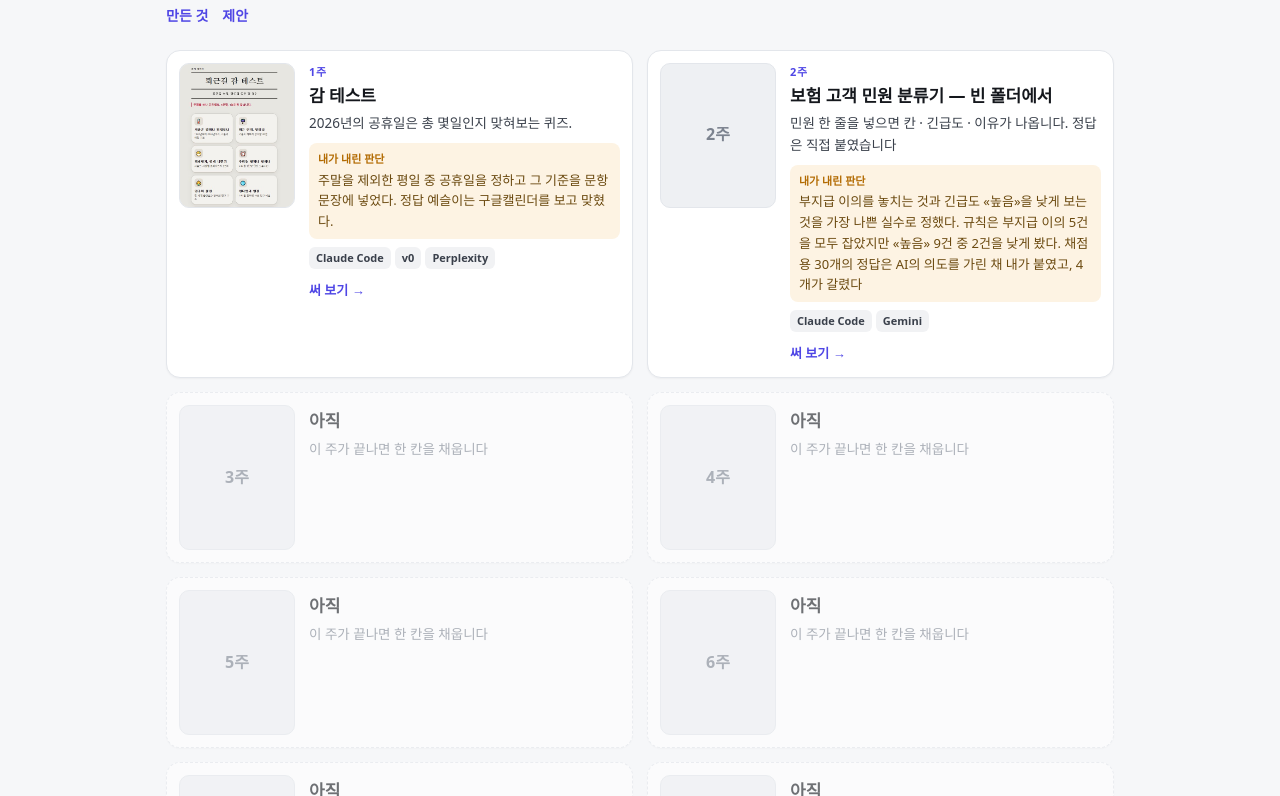
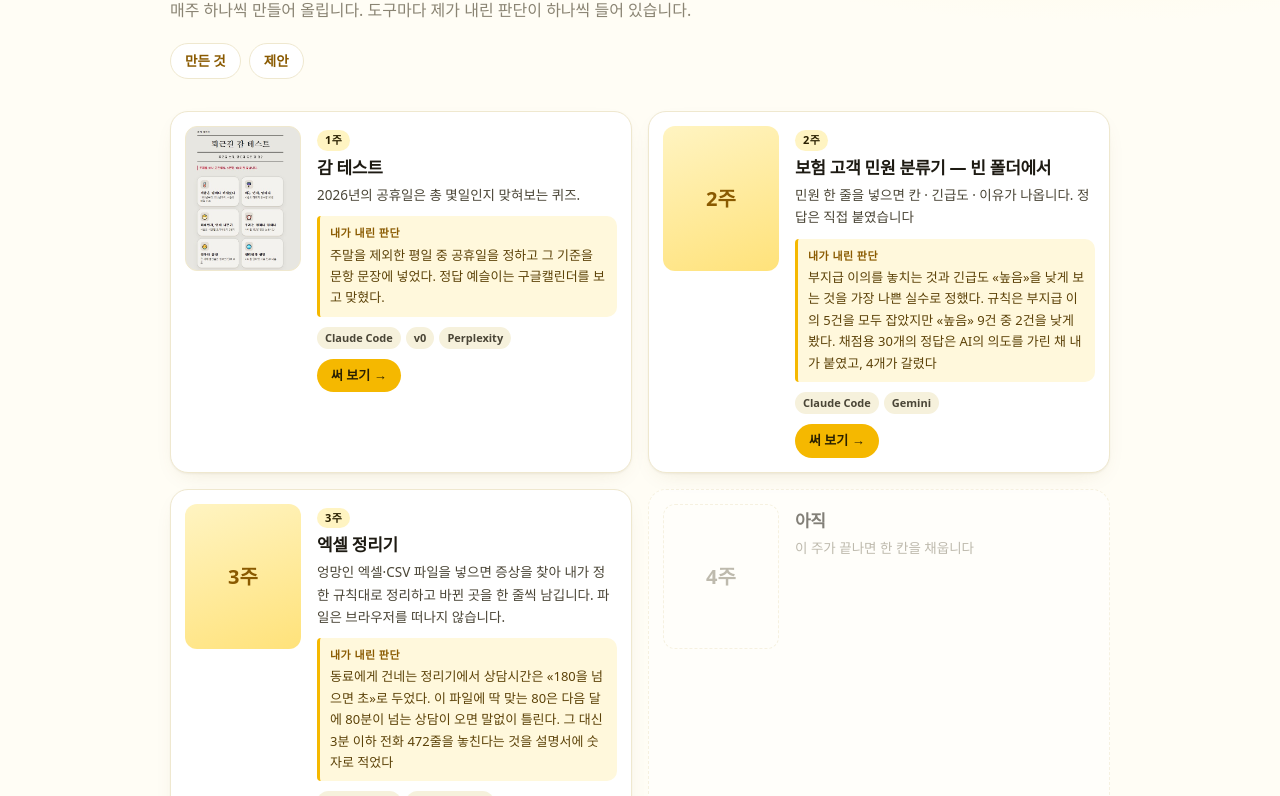
Before and after one commit to kimme0410-a11y/portfolio, a plain HTML site: page index.html in a window 1280 px wide. Shown: the part 163-959 px from the top of the page. Drawn offline with Linux system fonts and the light colour scheme.

Commit message:
3주 카드(엑셀 정리기) 추가, 화면을 노란 계열로 다듬음
Co-Authored-By: Claude Sonnet 5.5 <noreply@anthropic.com>

```diff
--- a/portfolio.json
+++ b/portfolio.json
@@ -8,7 +8,10 @@
      "ai": ["Claude Code", "v0", "Perplexity"], "url": "https://gam-test-chi.vercel.app", "img": "img/w1.jpg"},
     {"week": 2, "title": "보험 고객 민원 분류기 — 빈 폴더에서", "line": "민원 한 줄을 넣으면 칸 · 긴급도 · 이유가 나옵니다. 정답은 직접 붙였습니다",
      "judgment": "부지급 이의를 놓치는 것과 긴급도 «높음»을 낮게 보는 것을 가장 나쁜 실수로 정했다. 규칙은 부지급 이의 5건을 모두 잡았지만 «높음» 9건 중 2건을 낮게 봤다. 채점용 30개의 정답은 AI의 의도를 가린 채 내가 붙였고, 4개가 갈렸다",
-     "ai": ["Claude Code", "Gemini"], "url": "https://my-classifier-blond.vercel.app", "img": ""}
+     "ai": ["Claude Code", "Gemini"], "url": "https://my-classifier-blond.vercel.app", "img": ""},
+    {"week": 3, "title": "엑셀 정리기", "line": "엉망인 엑셀·CSV 파일을 넣으면 증상을 찾아 내가 정한 규칙대로 정리하고 바뀐 곳을 한 줄씩 남깁니다. 파일은 브라우저를 떠나지 않습니다.",
+     "judgment": "동료에게 건네는 정리기에서 상담시간은 «180을 넘으면 초»로 두었다. 이 파일에 딱 맞는 80은 다음 달에 80분이 넘는 상담이 오면 말없이 틀린다. 그 대신 3분 이하 전화 472줄을 놓친다는 것을 설명서에 숫자로 적었다",
+     "ai": ["Claude Code", "Google Colab"], "url": "https://cleaner-ten-mu.vercel.app/", "img": ""}
   ],
   "proposal": null
 }
--- a/style.css
+++ b/style.css
@@ -1,39 +1,65 @@
 :root {
-  --bg: #f6f7f9; --panel: #fff; --ink: #14171c; --body: #3a404b; --dim: #7c838f; --line: #e3e6eb;
-  --accent: #4f46e5; --accent-soft: #eef0ff; --warn: #b26a00; --warn-soft: #fdf3e3;
+  --bg: #fffdf5; --panel: #fff; --ink: #1d1a12; --body: #4a4536; --dim: #8a8473; --line: #efe8cf;
+  --accent: #f5b800; --accent-deep: #8a5a00; --accent-soft: #fff4c2; --accent-ink: #2a2000;
+  --warn: #8a5a00; --warn-soft: #fff8dc;
+  --shadow: 0 1px 2px rgba(60,45,0,.05), 0 8px 24px -12px rgba(120,90,0,.18);
 }
 * { box-sizing: border-box; }
-body { margin: 0; background: var(--bg); color: var(--body); line-height: 1.6;
+html { scroll-behavior: smooth; }
+body { margin: 0; color: var(--body); line-height: 1.65; font-size: 15px;
+  background: radial-gradient(900px 380px at 85% -80px, #ffe98a55, transparent 70%), var(--bg);
   font-family: Pretendard, "Apple SD Gothic Neo", "Malgun Gothic", system-ui, sans-serif; -webkit-font-smoothing: antialiased; }
-#app { max-width: 980px; margin: 0 auto; padding: 28px 16px 56px; }
-.hero { padding: 8px 0 22px; }
-.badge { display: inline-block; font-size: 12px; font-weight: 800; color: var(--accent); background: var(--accent-soft);
-  padding: 4px 10px; border-radius: 999px; }
-h1 { font-size: 30px; color: var(--ink); letter-spacing: -.8px; line-height: 1.25; margin: 10px 0 8px; }
+#app { max-width: 980px; margin: 0 auto; padding: 48px 20px 72px; }
+
+.hero { padding: 8px 0 32px; }
+.badge { display: inline-block; font-size: 12px; font-weight: 800; letter-spacing: .04em; color: var(--accent-ink);
+  background: var(--accent); padding: 5px 12px; border-radius: 999px; box-shadow: 0 4px 12px -4px #f5b80099; }
+h1 { font-size: clamp(28px, 5vw, 40px); color: var(--ink); letter-spacing: -1.2px; line-height: 1.2; margin: 16px 0 10px; font-weight: 800; }
 .muted { color: var(--dim); }
-.jump { display: flex; gap: 14px; margin-top: 12px; font-size: 14px; font-weight: 700; }
-.jump a { color: var(--accent); text-decoration: none; }
-.cards { display: grid; grid-template-columns: 1fr; gap: 14px; }
+#intro { font-size: 16px; max-width: 560px; margin: 0; }
+.jump { display: flex; gap: 8px; margin-top: 20px; font-size: 13.5px; font-weight: 700; }
+.jump a { color: var(--accent-deep); text-decoration: none; padding: 6px 14px; border-radius: 999px;
+  background: var(--panel); border: 1px solid var(--line); transition: background .15s, border-color .15s; }
+.jump a:hover { background: var(--accent-soft); border-color: var(--accent); }
+
+.cards { display: grid; grid-template-columns: 1fr; gap: 16px; }
 @media (min-width: 720px) { .cards { grid-template-columns: 1fr 1fr; } }
-.card { display: grid; grid-template-columns: 116px 1fr; gap: 14px; background: var(--panel); border: 1px solid var(--line);
-  border-radius: 14px; padding: 12px; box-shadow: 0 1px 2px rgba(20,23,28,.04); }
-.card img, .noimg { width: 116px; height: 145px; object-fit: cover; object-position: top; border-radius: 10px;
-  border: 1px solid var(--line); background: #eef0f3; }
-.noimg { display: flex; align-items: center; justify-content: center; font-weight: 800; color: var(--dim); }
-.card.empty { opacity: .6; border-style: dashed; }
-.wk { font-size: 11px; font-weight: 800; color: var(--accent); letter-spacing: .06em; }
-.card h3 { margin: 2px 0 4px; font-size: 17px; color: var(--ink); }
-.line { margin: 0 0 8px; font-size: 13.5px; }
-.judge { font-size: 13px; background: var(--warn-soft); color: #6b4a10; border-radius: 8px; padding: 7px 9px; }
-.judge b { display: block; font-size: 11px; color: var(--warn); margin-bottom: 2px; }
-.ai { display: flex; flex-wrap: wrap; gap: 4px; margin: 8px 0; }
-.ai span { font-size: 11px; font-weight: 700; padding: 2px 7px; border-radius: 6px; background: #f1f2f4; color: var(--body); }
-.go { font-size: 13px; font-weight: 800; color: var(--accent); text-decoration: none; }
-.go.off { color: var(--dim); font-weight: 600; }
-.proposal { margin-top: 26px; background: var(--panel); border: 1px solid var(--line); border-radius: 14px; padding: 20px 18px; }
-.proposal .label { font-size: 12px; font-weight: 800; color: var(--accent); letter-spacing: .06em; }
-.proposal h2 { font-size: 22px; color: var(--ink); margin: 6px 0 8px; letter-spacing: -.4px; }
-.proposal .ask { font-size: 16px; font-weight: 800; color: var(--ink); background: var(--accent-soft); border-radius: 10px; padding: 10px 12px; }
-.proposal h3 { font-size: 14px; color: var(--ink); margin: 16px 0 6px; }
+.card { display: grid; grid-template-columns: 116px 1fr; gap: 16px; background: var(--panel); border: 1px solid var(--line);
+  border-radius: 18px; padding: 14px; box-shadow: var(--shadow); transition: transform .18s ease, border-color .18s ease, box-shadow .18s ease; }
+.card:not(.empty):hover { transform: translateY(-3px); border-color: var(--accent); }
+.card img, .noimg { width: 116px; height: 145px; object-fit: cover; object-position: top; border-radius: 12px;
+  border: 1px solid var(--line); background: var(--accent-soft); }
+.noimg { display: flex; align-items: center; justify-content: center; font-weight: 800; font-size: 20px; color: var(--accent-deep);
+  background: linear-gradient(160deg, #fff4c2, #ffe27a); border: 0; }
+.card.empty { opacity: .55; border-style: dashed; box-shadow: none; }
+.card.empty .noimg { background: transparent; border: 1px dashed var(--line); color: var(--dim); }
+.wk { display: inline-block; font-size: 11px; font-weight: 800; color: var(--accent-ink); background: var(--accent-soft);
+  padding: 1px 8px; border-radius: 999px; letter-spacing: .04em; }
+.card h3 { margin: 6px 0 4px; font-size: 17px; line-height: 1.35; color: var(--ink); letter-spacing: -.3px; }
+.line { margin: 0 0 10px; font-size: 13.5px; }
+.judge { font-size: 13px; background: var(--warn-soft); color: #5c4208; border-left: 3px solid var(--accent);
+  border-radius: 4px 10px 10px 4px; padding: 8px 10px; }
+.judge b { display: block; font-size: 11px; letter-spacing: .04em; color: var(--warn); margin-bottom: 2px; }
+.ai { display: flex; flex-wrap: wrap; gap: 5px; margin: 10px 0; }
+.ai span { font-size: 11px; font-weight: 700; padding: 2px 8px; border-radius: 999px; background: #f6f1dc; color: var(--body); }
+.go { display: inline-block; font-size: 13px; font-weight: 800; color: var(--accent-ink); background: var(--accent);
+  padding: 6px 14px; border-radius: 999px; text-decoration: none; transition: background .15s, transform .15s; }
+.go:hover { background: #ffc61a; transform: translateX(2px); }
+.go:focus-visible, .jump a:focus-visible { outline: 3px solid var(--accent-deep); outline-offset: 2px; }
+.go.off { color: var(--dim); background: transparent; font-weight: 600; padding: 0; }
+
+.proposal { margin-top: 28px; background: var(--panel); border: 1px solid var(--line); border-radius: 18px; padding: 24px 22px; box-shadow: var(--shadow); }
+.proposal .label { display: inline-block; font-size: 12px; font-weight: 800; color: var(--accent-ink); background: var(--accent-soft);
+  padding: 2px 10px; border-radius: 999px; letter-spacing: .06em; }
+.proposal h2 { font-size: 24px; color: var(--ink); margin: 10px 0 10px; letter-spacing: -.5px; }
+.proposal .ask { font-size: 16px; font-weight: 800; color: var(--accent-ink); background: var(--accent-soft);
+  border-left: 4px solid var(--accent); border-radius: 4px 12px 12px 4px; padding: 12px 14px; }
+.proposal h3 { font-size: 14px; color: var(--ink); margin: 18px 0 6px; }
 .proposal ul { padding-left: 18px; margin: 0; font-size: 14px; }
-.fineprint { margin-top: 20px; font-size: 12px; color: var(--dim); text-align: center; }
+.fineprint { margin-top: 28px; font-size: 12px; color: var(--dim); text-align: center; }
+
+@media (max-width: 420px) {
+  .card { grid-template-columns: 1fr; }
+  .card img, .noimg { width: 100%; height: 160px; }
+}
+@media (prefers-reduced-motion: reduce) { * { transition: none !important; } html { scroll-behavior: auto; } }
```
